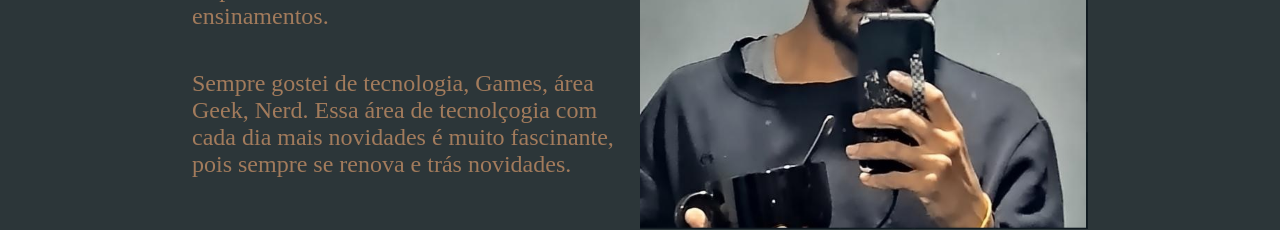
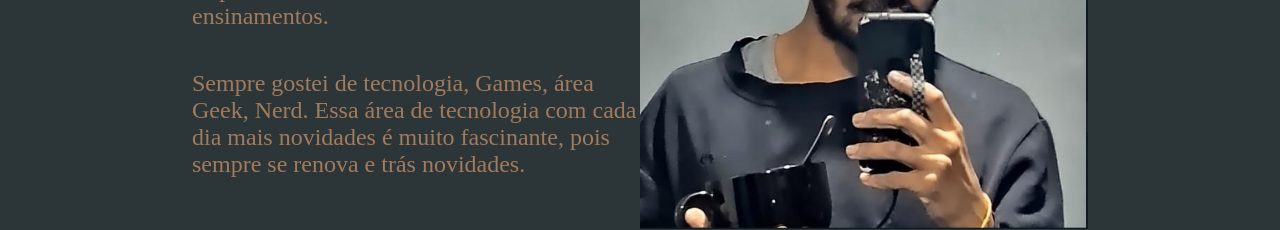
Before and after one commit to Fabricio-Magno/portifolionew, a plain HTML site: page about.html in a window 1280 px wide. Shown: the part 335-565 px from the top of the page. Drawn offline with nearby package versions, Linux system fonts and the light colour scheme.

Commit message:
Update about.html

```diff
--- a/about.html
+++ b/about.html
@@ -18,7 +18,7 @@
     <section class="apresentacao__conteudo">
         <h1 class="apresentacao__conteudo__titulo">Sobre mim </h1>
         <p class="apresentacao__conteudo__texto">Meu nome è Fabrício Magno, sou estudante de Front-end, buscando novos conhecimentos e aprendendo cada dia mais com os ensinamentos.</p>
-        <p class="apresentacao__conteudo__texto"> Sempre gostei de tecnologia, Games, área Geek, Nerd. Essa área de tecnolçogia com cada dia mais novidades é muito fascinante, pois sempre se renova e trás novidades.</p>
+        <p class="apresentacao__conteudo__texto"> Sempre gostei de tecnologia, Games, área Geek, Nerd. Essa área de tecnologia com cada dia mais novidades é muito fascinante, pois sempre se renova e trás novidades.</p>
     </section>
         <img class="apresentaçao__imagem"  src="./assets/imagem.jpg" alt="Fotos de Fabrício">
 
```
